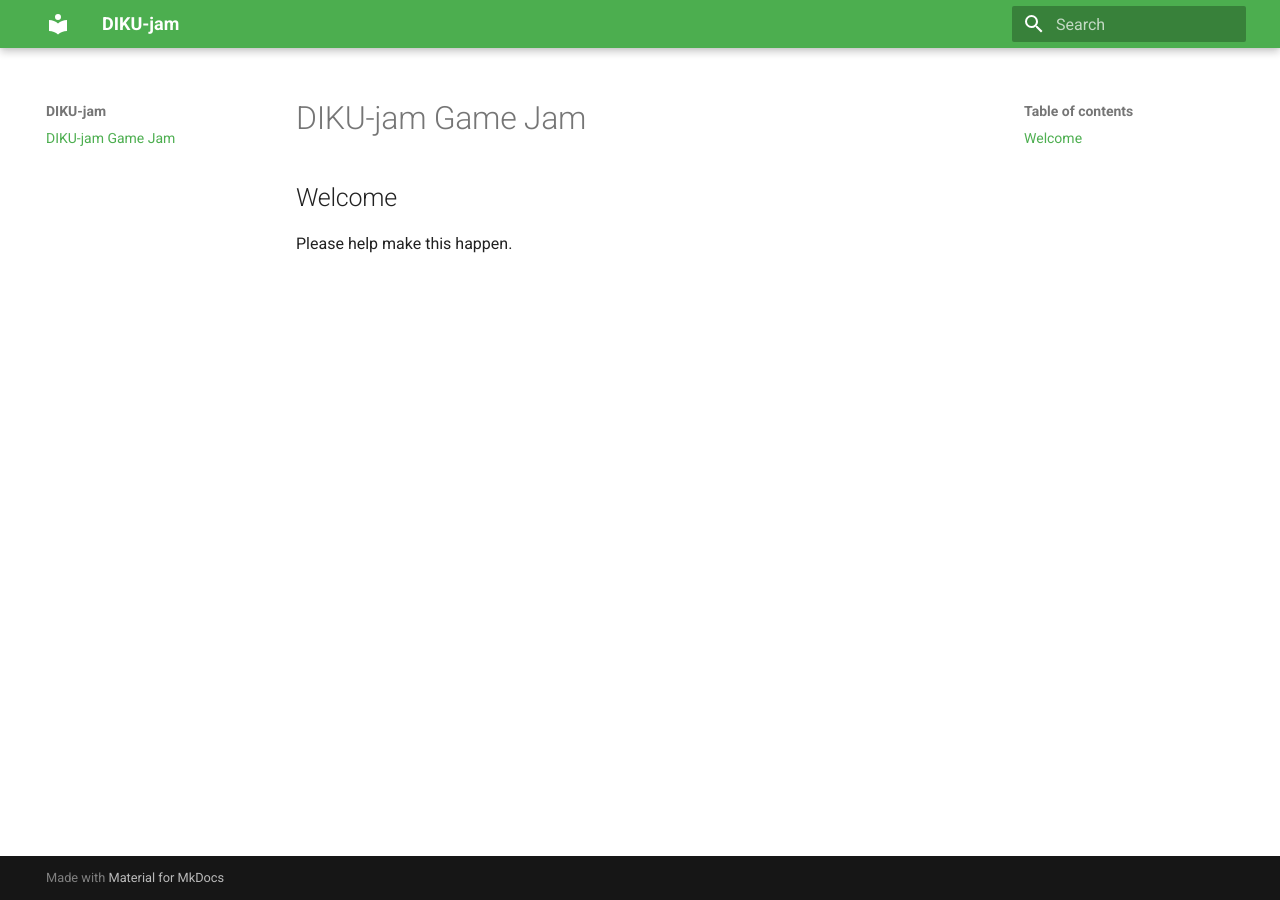
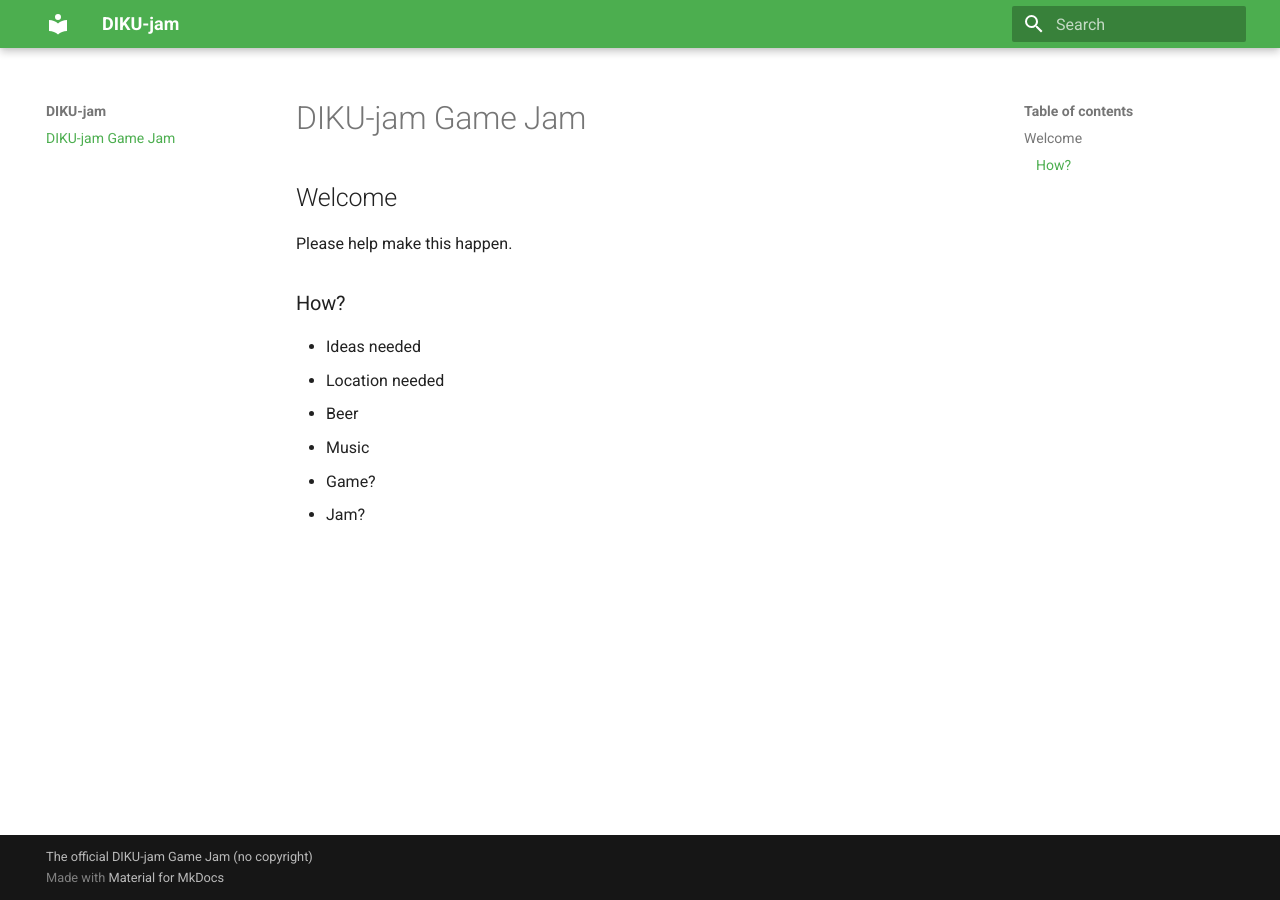
Before and after one commit to diku-jam/diku-jam.github.io, an MkDocs documentation site: the page built from docs/index.md, in a window 1280 px wide. Built offline with MkDocs 1.6.1 and Material for MkDocs 9.7.7, drawn with Linux system fonts in a browser that asks for light colours.

Commit message:
[site] Do more. Nice.

```diff
--- a/docs/index.md
+++ b/docs/index.md
@@ -3,3 +3,12 @@
 ## Welcome
 
 Please help make this happen.
+
+### How?
+
+- Ideas needed
+- Location needed
+- Beer
+- Music
+- Game?
+- Jam?
--- a/mkdocs.yml
+++ b/mkdocs.yml
@@ -6,3 +6,7 @@ theme:
     - scheme: default
       primary: green
       accent: light green
+  font:
+    code: Comic Neue
+
+copyright: The official DIKU-jam Game Jam (no copyright)
```
